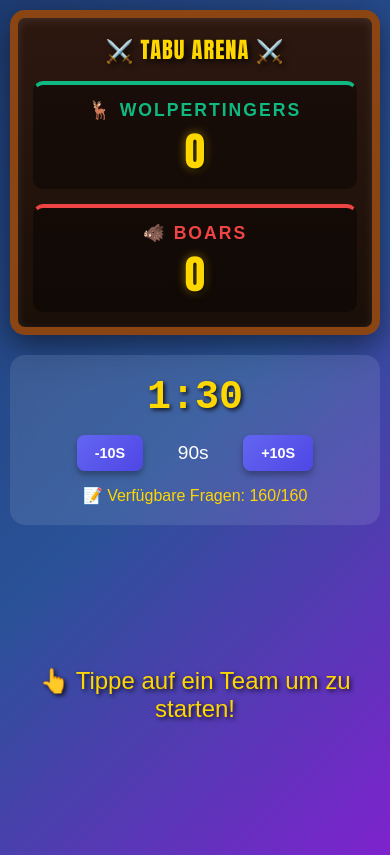
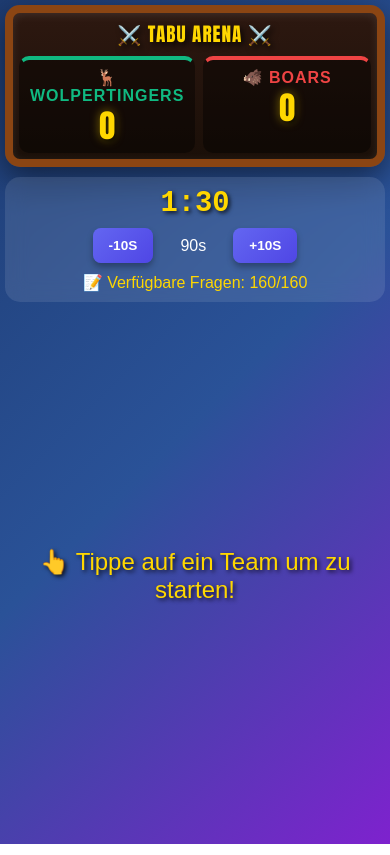
Before and after one commit to toastmoartl/001_Tabu, a plain HTML site: page index.html in a window 390 px wide. Drawn offline with Linux system fonts and the light colour scheme.

Commit message:
Optimize mobile layout - reduce spacing and font sizes for better smartphone display

```diff
--- a/index.html
+++ b/index.html
@@ -28,8 +28,8 @@
             background: linear-gradient(180deg, #2d1810 0%, #1a0f08 100%);
             border: 8px solid #8b4513;
             border-radius: 15px;
-            padding: 15px;
-            margin-bottom: 20px;
+            padding: 10px;
+            margin-bottom: 15px;
             box-shadow: 0 10px 30px rgba(0, 0, 0, 0.5), inset 0 2px 10px rgba(255, 255, 255, 0.1);
             position: relative;
         }
@@ -48,12 +48,12 @@
 
         .scoreboard-title {
             text-align: center;
-            font-size: 1.8em;
+            font-size: 1.4em;
             font-weight: bold;
             color: #ffd700;
             text-shadow: 3px 3px 6px rgba(0, 0, 0, 0.8);
-            letter-spacing: 3px;
-            margin-bottom: 15px;
+            letter-spacing: 2px;
+            margin-bottom: 10px;
             font-family: 'Impact', 'Arial Black', sans-serif;
         }
 
@@ -66,7 +66,7 @@
         .team-section {
             flex: 1;
             text-align: center;
-            padding: 15px;
+            padding: 10px;
             background: rgba(0, 0, 0, 0.4);
             border-radius: 10px;
             border: 3px solid transparent;
@@ -93,11 +93,11 @@
         }
 
         .team-name {
-            font-size: 1.4em;
+            font-size: 1.1em;
             font-weight: bold;
-            margin-bottom: 10px;
+            margin-bottom: 5px;
             text-transform: uppercase;
-            letter-spacing: 2px;
+            letter-spacing: 1px;
         }
 
         .team-section.wolpertingers .team-name {
@@ -109,7 +109,7 @@
         }
 
         .team-score {
-            font-size: 3.5em;
+            font-size: 2.5em;
             font-weight: bold;
             color: #ffd700;
             text-shadow: 2px 2px 4px rgba(0, 0, 0, 0.8), 0 0 10px rgba(255, 215, 0, 0.5);
@@ -122,17 +122,17 @@
             background: rgba(255, 255, 255, 0.1);
             backdrop-filter: blur(10px);
             border-radius: 15px;
-            padding: 20px;
-            margin-bottom: 20px;
+            padding: 12px;
+            margin-bottom: 15px;
             text-align: center;
         }
 
         .timer-display {
-            font-size: 3em;
+            font-size: 2.2em;
             font-weight: bold;
             color: #ffd700;
             text-shadow: 2px 2px 4px rgba(0, 0, 0, 0.8);
-            margin-bottom: 15px;
+            margin-bottom: 10px;
             font-family: 'Courier New', monospace;
         }
 
@@ -151,7 +151,7 @@
             justify-content: center;
             gap: 10px;
             flex-wrap: wrap;
-            margin-bottom: 15px;
+            margin-bottom: 8px;
         }
 
         .btn {
@@ -225,14 +225,14 @@
             justify-content: center;
             align-items: center;
             flex: 1;
-            padding: 20px 0;
-            min-height: 300px;
+            padding: 10px 0;
+            min-height: 200px;
         }
 
         .card {
             background: linear-gradient(145deg, #ffffff, #f0f0f0);
             border-radius: 20px;
-            padding: 30px;
+            padding: 20px;
             width: 100%;
             max-width: 400px;
             box-shadow: 0 20px 60px rgba(0, 0, 0, 0.4);
@@ -279,33 +279,33 @@
         }
 
         .card-word {
-            font-size: 2.5em;
+            font-size: 2em;
             font-weight: bold;
             color: #1e3c72;
             text-align: center;
-            margin-bottom: 20px;
+            margin-bottom: 15px;
             text-transform: uppercase;
             letter-spacing: 2px;
         }
 
         .card-divider {
-            height: 4px;
+            height: 3px;
             background: linear-gradient(90deg, transparent, #8b4513, transparent);
-            margin-bottom: 20px;
+            margin-bottom: 15px;
         }
 
         .forbidden-words {
             display: flex;
             flex-direction: column;
-            gap: 12px;
+            gap: 8px;
         }
 
         .forbidden-word {
-            font-size: 1.3em;
+            font-size: 1.1em;
             color: #dc2626;
             text-align: center;
             font-weight: bold;
-            padding: 8px;
+            padding: 6px;
             background: rgba(239, 68, 68, 0.1);
             border-radius: 8px;
             border-left: 4px solid #dc2626;
@@ -337,48 +337,102 @@
 
         /* Responsive Design */
         @media (max-width: 600px) {
+            .scoreboard {
+                padding: 8px;
+                margin-bottom: 10px;
+            }
+
             .scoreboard-title {
+                font-size: 1.2em;
+                letter-spacing: 1px;
+                margin-bottom: 8px;
+            }
+
+            .team-section {
+                padding: 8px;
+            }
+
+            .team-name {
+                font-size: 1em;
+                margin-bottom: 5px;
+            }
+
+            .team-score {
+                font-size: 2em;
+            }
+
+            .timer-section {
+                padding: 10px;
+                margin-bottom: 10px;
+            }
+
+            .timer-display {
+                font-size: 1.8em;
+                margin-bottom: 8px;
+            }
+
+            .card-container {
+                padding: 5px 0;
+                min-height: 150px;
+            }
+
+            .card {
+                padding: 15px;
+            }
+
+            .card-word {
+                font-size: 1.6em;
+                margin-bottom: 12px;
+            }
+
+            .card-divider {
+                margin-bottom: 12px;
+            }
+
+            .forbidden-words {
+                gap: 6px;
+            }
+
+            .forbidden-word {
+                font-size: 1em;
+                padding: 5px;
+            }
+
+            .btn {
+                padding: 10px 16px;
+                font-size: 0.85em;
+            }
+
+            .timer-adjust span {
+                font-size: 1em;
+                min-width: 60px;
+            }
+        }
+
+        @media (max-width: 400px) {
+            body {
+                padding: 5px;
+            }
+
+            .scoreboard {
+                padding: 6px;
+            }
+
+            .teams-container {
+                gap: 8px;
+            }
+
+            .card {
+                padding: 12px;
+            }
+
+            .card-word {
                 font-size: 1.4em;
-                letter-spacing: 1px;
-            }
-
-            .team-name {
-                font-size: 1.1em;
-            }
-
-            .team-score {
-                font-size: 2.5em;
-            }
-
-            .timer-display {
-                font-size: 2.5em;
-            }
-
-            .card-word {
-                font-size: 2em;
+                margin-bottom: 10px;
             }
 
             .forbidden-word {
-                font-size: 1.1em;
-            }
-
-            .btn {
-                padding: 10px 18px;
                 font-size: 0.9em;
-            }
-        }
-
-        @media (max-width: 400px) {
-            .teams-container {
-                flex-direction: column;
-            }
-
-            .card {
-                padding: 20px;
-            }
-
-            .card-word {
-                font-size: 1.8em;
             }
         }
     </style>
```
